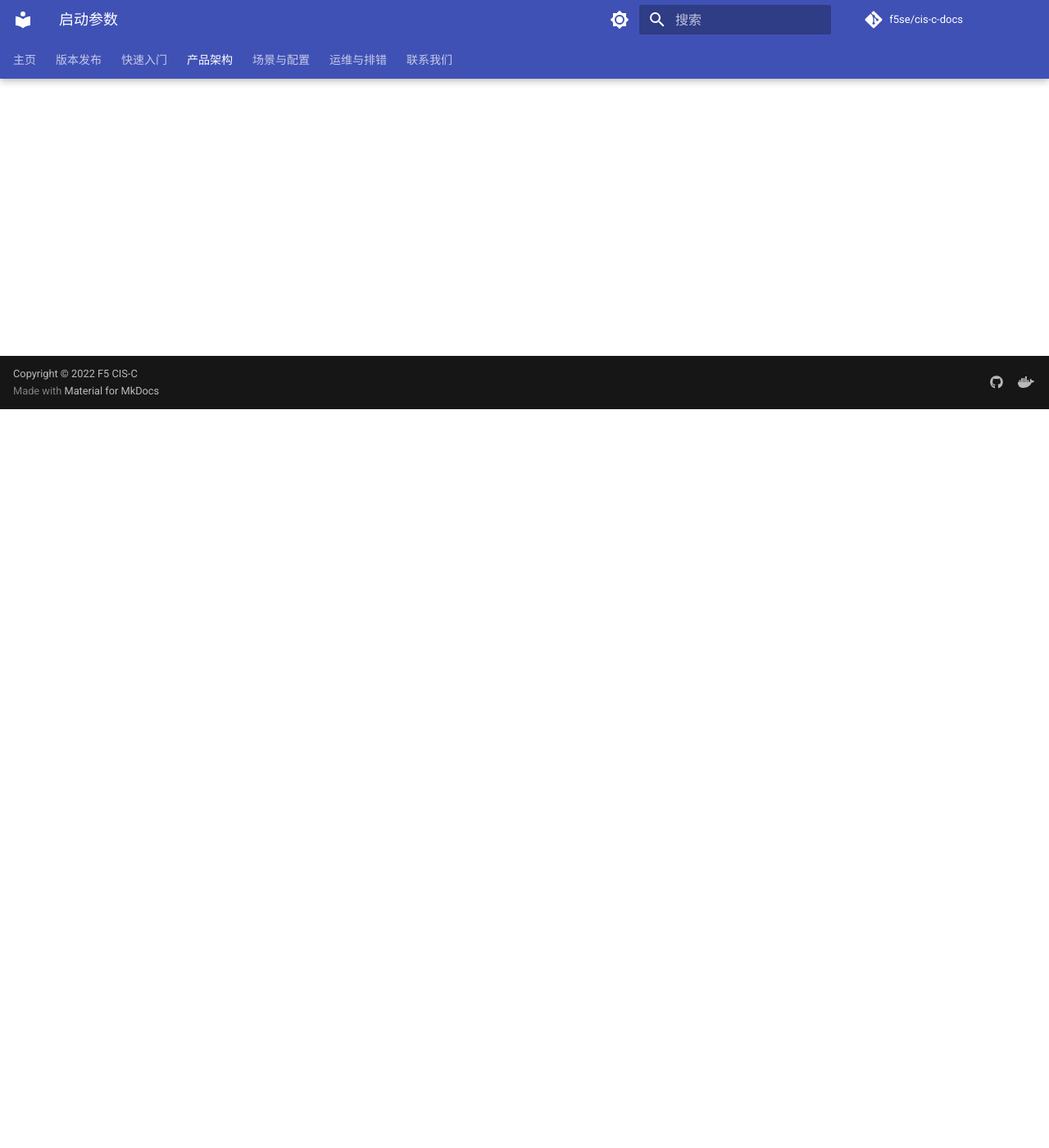
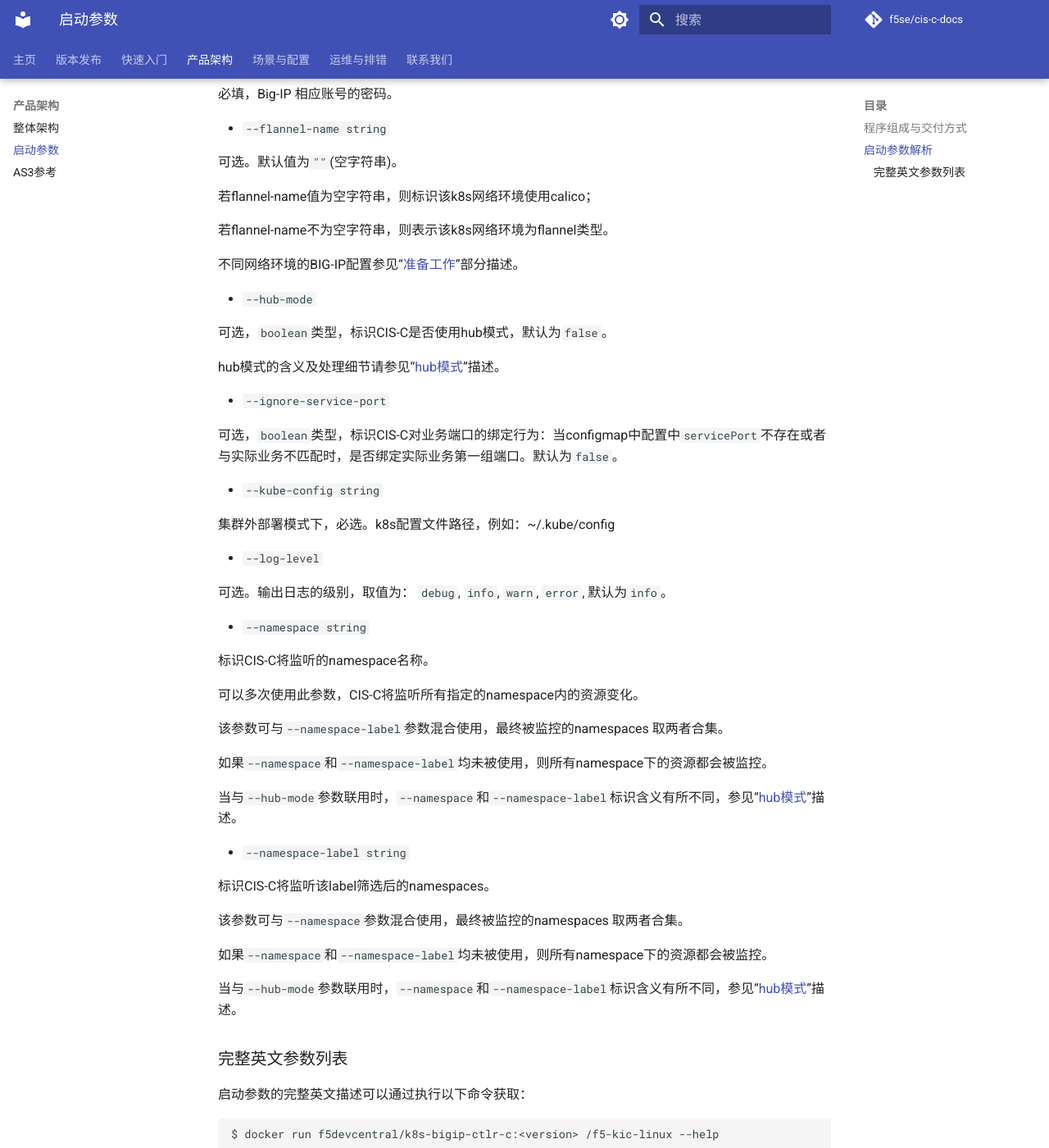
Before and after one commit to f5se/cis-c-docs, an MkDocs documentation site: the page built from docs/Architecture/parameters.md, in a window 1280 px wide and 1400 px high, scrolled down 901 px. Shown: the whole window at 82% size. Built offline with MkDocs 1.6.1 and Material for MkDocs 9.7.7, drawn with Linux system fonts in a browser that asks for light colours; comment, search, counter and statistics services are not loaded; some of the changed text lies outside the part shown.

Commit message:
Add parameter description.

````diff
--- a/docs/Architecture/parameters.md
+++ b/docs/Architecture/parameters.md
@@ -1,9 +1,124 @@
 # 启动参数
 
-* `bigip-url:` 必填, Big-IP 的 URL地址。 如: https://10.10.10.10:8443
-* `bigip-username:` 必填, Big-IP 用户的账号名
-* `bigip-password:` 必填, Big-IP 相应账号的密码
-* `log-level:` 可选。输出日志的级别
-* `flannel-name:` 可选。默认值为空。若不填flannel-name，则默认该k8s环境使用calico，填上flannel-name则认为该k8s环境使用flannel插件
-* `namespace:` 标识CIS-C将监听的namespace名称。可以填入多行`--namespace`，代表CIS-C将监听多个namespace内的资源变化
-* `namespace-label`：标识CIS-C将监听该label筛选后的namespaces。该参数可与namespace参数搭配使用
+## 程序组成与交付方式
+
+CIS-C程序由两部分组成：
+
+* Golang程序：基于k8s [client-go](https://github.com/kubernetes/client-go)，封装了BIG-IP [iControlRest](https://clouddocs.f5.com/api/icontrol-rest/)。
+
+  交付方式：docker image [f5devcentral/k8s-bigip-ctlr-c](https://hub.docker.com/r/f5devcentral/k8s-bigip-ctlr-c)。
+
+  启动参数：见[启动参数解析](#启动参数解析)部分阐述。
+
+* NodeJS程序：基于AS3即[F5Networks/f5-appsvcs-extension](https://github.com/F5Networks/f5-appsvcs-extension/releases)，实现过程中抽取了AS3程序的解析逻辑部分，实现为一个服务(webservice)。
+
+  交付方式：docker image [f5devcentral/cis-c-as3-parser](https://hub.docker.com/r/f5devcentral/cis-c-as3-parser)。
+
+  启动参数：无
+
+## 启动参数解析
+
+CIS-C安装部署方式，可参见“[下载与安装](../quick-start/installation.md)”描述。这里详细阐述下GoLang程序的启动参数。
+
+
+* `--as3-service string`
+
+  可选，用于指定NodeJS程序入口，默认为`http://localhost:8081`。
+
+* `--bigip-url string`
+
+  必填，Big-IP的web管理地址。 如: https://10.10.10.10:8443。
+
+* `--bigip-username string`
+
+  可选，Big-IP用户的账号名，默认为`admin`。
+
+* `--bigip-password string`
+
+  必填，Big-IP 相应账号的密码。
+
+* `--flannel-name string`
+
+  可选。默认值为`""`(空字符串)。
+
+  若flannel-name值为空字符串，则标识该k8s网络环境使用calico；
+
+  若flannel-name不为空字符串，则表示该k8s网络环境为flannel类型。
+
+  不同网络环境的BIG-IP配置参见“[准备工作](../quick-start/index.md)”部分描述。
+
+* `--hub-mode`
+
+  可选，`boolean`类型，标识CIS-C是否使用hub模式，默认为`false`。
+
+  hub模式的含义及处理细节请参见“[hub模式](../Use-Cases/hub.md)”描述。
+
+* `--ignore-service-port`
+
+  可选，`boolean`类型，标识CIS-C对业务端口的绑定行为：当configmap中配置中`servicePort`不存在或者与实际业务不匹配时，是否绑定实际业务第一组端口。默认为`false`。
+
+* `--kube-config string`
+
+  集群外部署模式下，必选。k8s配置文件路径，例如：~/.kube/config
+
+* `--log-level`
+
+  可选。输出日志的级别，取值为： `debug`, `info`, `warn`, `error`, 默认为`info`。
+
+* `--namespace string`
+
+  标识CIS-C将监听的namespace名称。
+
+  可以多次使用此参数，CIS-C将监听所有指定的namespace内的资源变化。
+
+  该参数可与`--namespace-label`参数混合使用，最终被监控的namespaces 取两者合集。
+
+  如果`--namespace`和`--namespace-label`均未被使用，则所有namespace下的资源都会被监控。
+
+  当与`--hub-mode`参数联用时，`--namespace`和`--namespace-label`标识含义有所不同，参见“[hub模式](../Use-Cases/hub.md)”描述。
+
+* `--namespace-label string`
+
+  标识CIS-C将监听该label筛选后的namespaces。
+
+  该参数可与`--namespace`参数混合使用，最终被监控的namespaces 取两者合集。
+
+  如果`--namespace`和`--namespace-label`均未被使用，则所有namespace下的资源都会被监控。
+
+  当与`--hub-mode`参数联用时，`--namespace`和`--namespace-label`标识含义有所不同，参见“[hub模式](../Use-Cases/hub.md)”描述。
+
+### 完整英文参数列表
+
+启动参数的完整英文描述可以通过执行以下命令获取：
+
+```
+$ docker run f5devcentral/k8s-bigip-ctlr-c:<version> /f5-kic-linux --help
+```
+
+命令的输出为：
+
+```
+$ ./f5-kic-linux --help
+Usage of ./f5-kic-linux:
+  -as3-service string
+    	Optional, as3 service for AS3 declaration parsing (default "http://localhost:8081")
+  -bigip-password string
+    	Required, BIG-IP password for connection, i.e. admin
+  -bigip-url string
+    	Required, BIG-IP url, i.e. https://enr.yuxn.com:8443
+  -bigip-username string
+    	Optional, BIG-IP username for connection, i.e. admin (default "admin")
+  -flannel-name string
+    	Optional, if not default, BigIP Flannel VxLAN Tunnel name, i.e. fl-tunnel
+  -hub-mode
+    	Optional, specify whether or not to manage ConfigMap resources in hub-mode
+  -ignore-service-port
+    	Optional, use the 1st targetPort when Pool's servicePort matching fails
+  -kube-config string
+    	Required if runs as non-inCluster mode, kubernetes configuration i.e. ~/.kube/config
+  -log-level string
+    	Optional, logging level: debug info warn error (default "info")
+  -namespace value
+    	Optional, namespace to watch, can be used multiple times, all namespaces would be watched if neither namespaces nor namespace-label is specified
+  -namespace-label string
+    	Optional, namespace labels to select for watching, all namespaces would be watched if neither namespaces nor namespace-label is specified
--- a/docs/Use-Cases/hub.md
+++ b/docs/Use-Cases/hub.md
@@ -1,4 +1,27 @@
 # 主页
+
+
+<div style="display:none">
+
+hub模式是一种很常见的应用场景，这种模式下，配置管理与服务管理可以相互独立，由不同运维人员在不同的namespace中处理。
+
+。。。带来的好处。。和意义。。
+
+plus..plus..plus..
+
+参数含义
+
+•	hubmode
+用于指定 是否可以跨ns做cm与svc的关联
+•	namespace namespace-label
+用于圈定 控制器监听资源范围，准确说是
+•	hubmode为true时表示namespace namespace-label指定的ns， configmap资源被监控，其他ns， svc ep被监控
+•	hubmode 为false时表示所有资源的范围
+如果namespace namespace-label参数未指定，则
+•	hubmode 为true时 所有资源都被监控，资源跨ns可关联。
+•	hubmode为false时，所有资源都被监控，资源跨ns不可关联。
+
+</div>
 
 欢迎使用CIS-C。
 
````
